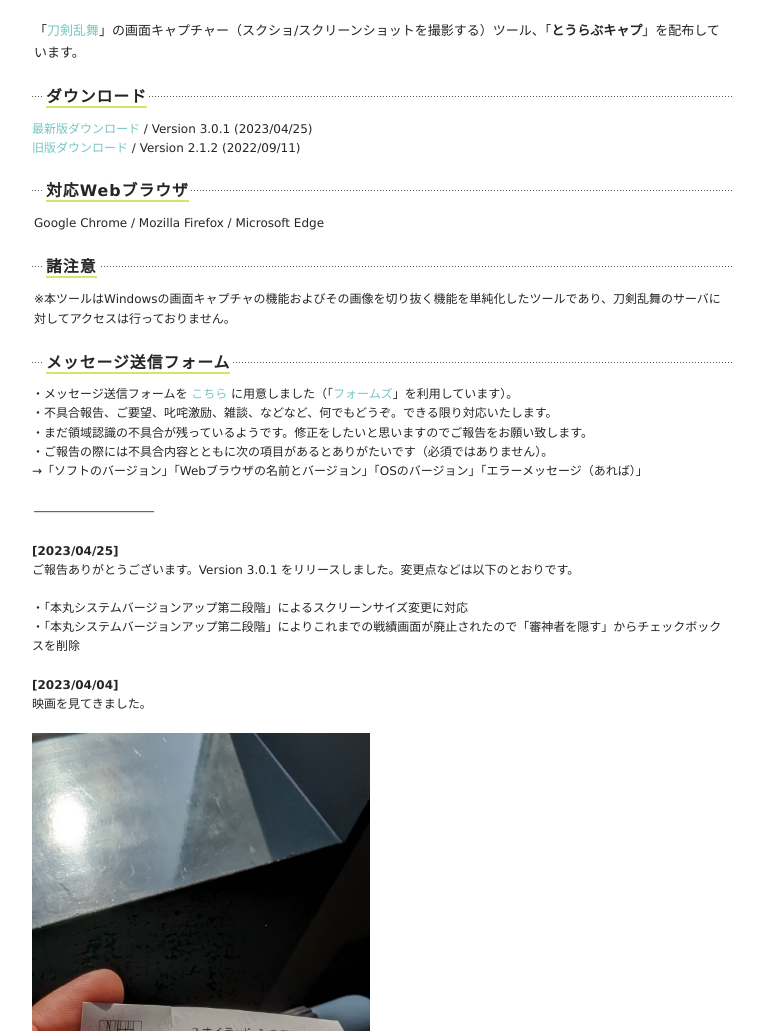
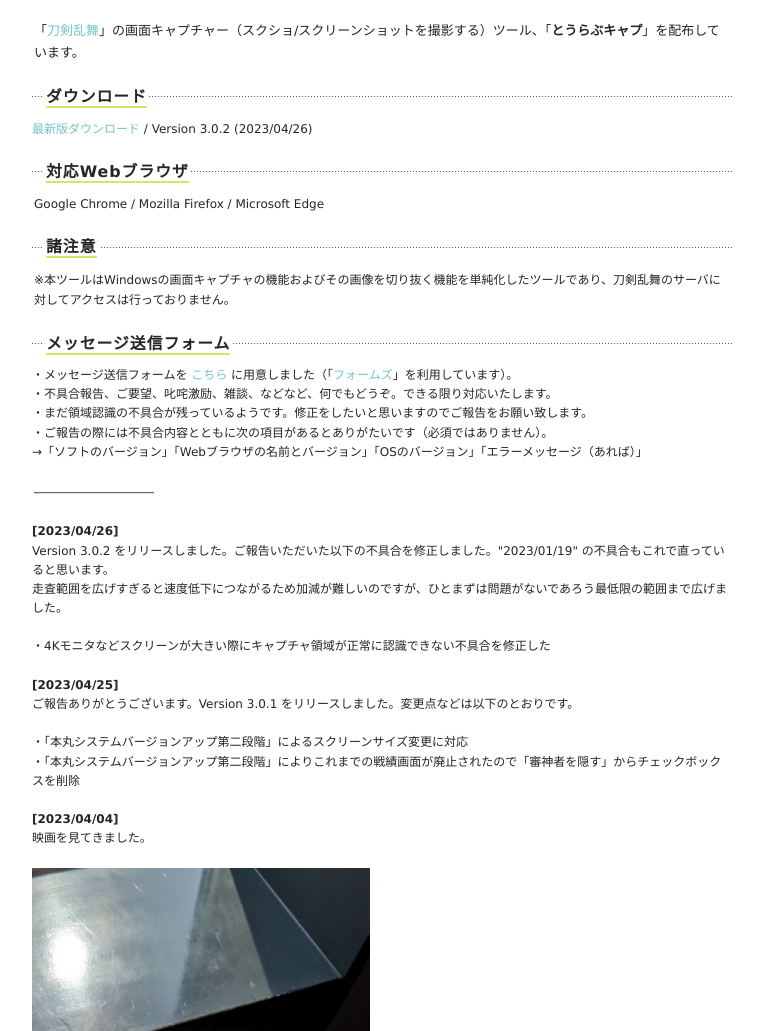
Before and after one commit to nikukyugamer/sword-sword-ranbu, a PHP site: page / in a window 1280 px wide. Shown: the part 147-1178 px from the top of the page, without its empty margins (258-1021 px from the left). Run offline with PHP 8.4, Linux system fonts and the light colour scheme.

Commit message:
feat: 🎸 v3.0.2 リリース (#48)

```diff
--- a/index.php
+++ b/index.php
@@ -83,10 +83,7 @@ height="0" width="0" style="display:none;visibility:hidden"></iframe></noscript>
 <div class="h3"><h3><strong>ダウンロード</strong></h3></div>
 <ul class="download">
   <li>
-    <a href="./TouLoveCap_Ver_3_0_1.zip" onclick="ga('send','pageview','/TouLoveCap/TouLoveCap_Ver_3_0_1.zip');">最新版ダウンロード</a> / Version 3.0.1 (2023/04/25)
-  </li>
-  <li>
-    <a href="./TouLoveCap_Ver_2_1_2.zip" onclick="ga('send','pageview','/TouLoveCap/TouLoveCap_Ver_2_1_2.zip');">旧版ダウンロード</a> / Version 2.1.2 (2022/09/11)
+    <a href="./TouLoveCap_Ver_3_0_2.zip" onclick="ga('send','pageview','/TouLoveCap/TouLoveCap_Ver_3_0_2.zip');">最新版ダウンロード</a> / Version 3.0.2 (2023/04/26)
   </li>
 </ul>
 <p></p>
@@ -111,6 +108,20 @@ height="0" width="0" style="display:none;visibility:hidden"></iframe></noscript>
 <p></p>
 
 <p>――――――――――</p>
+
+<div>
+  <span style="font-weight: bold;">[2023/04/26]</span>
+  <br>
+  Version 3.0.2 をリリースしました。ご報告いただいた以下の不具合を修正しました。"2023/01/19" の不具合もこれで直っていると思います。
+  <br>
+  走査範囲を広げすぎると速度低下につながるため加減が難しいのですが、ひとまずは問題がないであろう最低限の範囲まで広げました。
+  <br><br>
+  <ul>
+    <li>・4Kモニタなどスクリーンが大きい際にキャプチャ領域が正常に認識できない不具合を修正した</li>
+  </ul>
+</div>
+
+<br>
 
 <div>
   <span style="font-weight: bold;">[2023/04/25]</span>
@@ -169,7 +180,7 @@ height="0" width="0" style="display:none;visibility:hidden"></iframe></noscript>
     <li>・画像の保存フォルダをメニューから一発で開けるようにする</li>
   </ul>
   <br>
-  かなり大胆に変更したので、不具合が起きるかもしれません。旧版へのリンクは残してあるので、問題があるようでしたらそちらをご利用下さい。
+  かなり大胆に変更したので、不具合が起きるかもしれません。問題が起きるようでしたらご報告をお願いします。
   <br>
 </div>
 
```
Also changed, not shown: 1 other file.
